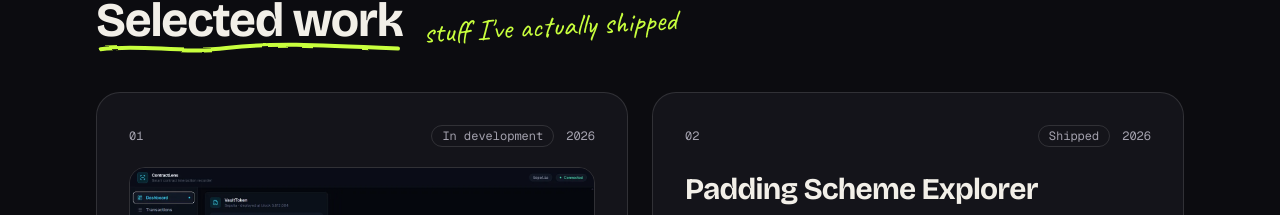
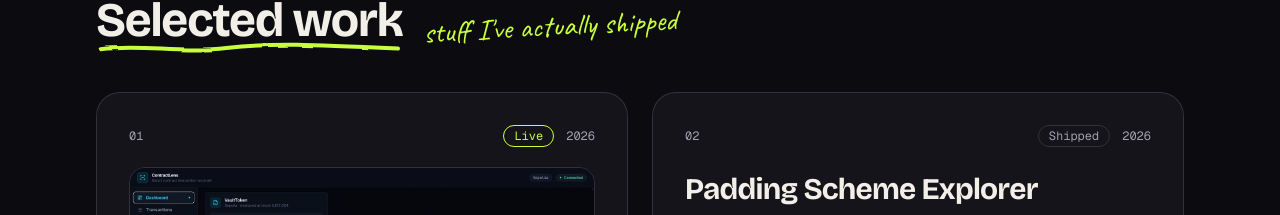
Before and after one commit to DanDeeLegend/me-portfolio, a Next.js app: page / in a window 1280 px wide. Shown: the part 996-1211 px from the top of the page. Built offline with nearby package versions, Linux system fonts and the light colour scheme.

Commit message:
ContractLens is live
Co-Authored-By: Claude Sonnet 5.5 <noreply@anthropic.com>
Claude-Session: https://claude.ai/code/session_01GGgfhNS1anoBNZG3bhtBcX

```diff
--- a/src/data/projects.ts
+++ b/src/data/projects.ts
@@ -34,7 +34,7 @@ export const projects: Project[] = [
     role: "Designed and built end to end during the Bitnob internship",
     stack: ["React", "TypeScript", "Vite", "ethers.js v6", "Alchemy", "Vercel Functions"],
     year: "2026",
-    status: "In development",
+    status: "Live",
     featured: true,
     links: { demo: "https://contractlens-rust.vercel.app", repo: "https://github.com/DanDeeLegend/ContractLens" },
     shotLayout: "wide",
```
